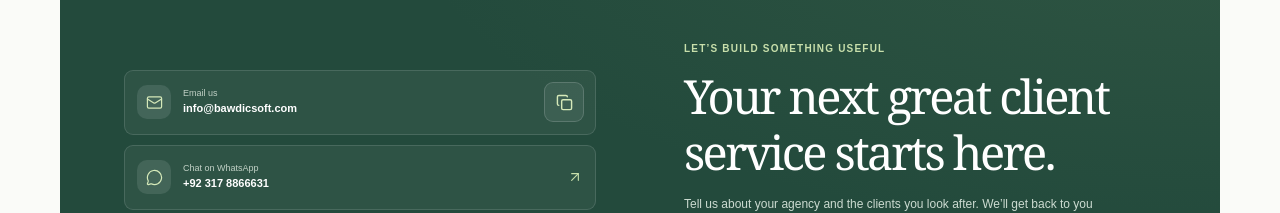
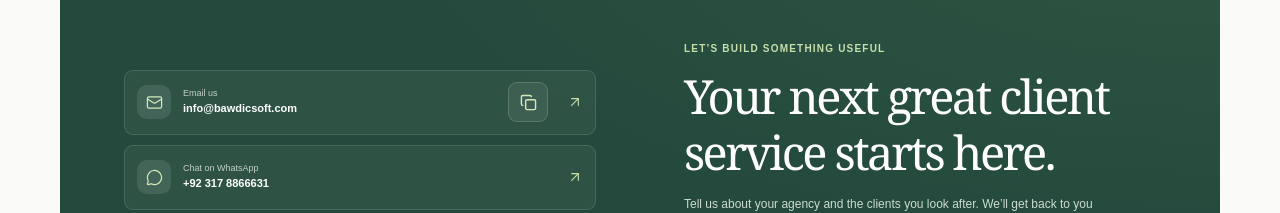
Before and after one commit to ahmedalimughal3/frontend-website, a Next.js app: page / in a window 1280 px wide. Shown: the part 2267-2480 px from the top of the page. Built offline with nearby package versions, Linux system fonts and the light colour scheme.

Commit message:
again icon update

```diff
--- a/app/globals.css
+++ b/app/globals.css
@@ -1039,7 +1039,7 @@ select:focus-visible {
 .contact-copy-button {
   position: absolute;
   top: 50%;
-  right: 12px;
+  right: 48px;
   display: grid;
   width: 40px;
   height: 40px;
@@ -1051,7 +1051,22 @@ select:focus-visible {
   background: rgb(255 255 255 / 7%);
   color: #d5e9b9;
   cursor: pointer;
-  transition: background 160ms ease, border-color 160ms ease;
+  opacity: 0;
+  pointer-events: none;
+  transition:
+    opacity 160ms ease,
+    background 160ms ease,
+    border-color 160ms ease;
+}
+
+.contact-method-group:hover .contact-copy-button,
+.contact-method-group:focus-within .contact-copy-button {
+  opacity: 1;
+  pointer-events: auto;
+}
+
+.contact-method-group .contact-arrow {
+  margin-right: 0;
 }
 
 .contact-copy-button:hover {
@@ -1060,11 +1075,18 @@ select:focus-visible {
 }
 
 .contact-method-group .contact-method {
-  padding-right: 60px;
+  padding-right: 12px;
 }
 
 .contact-copy-button:focus-visible {
   outline-color: #d7ed9f;
+}
+
+@media (hover: none) {
+  .contact-copy-button {
+    opacity: 1;
+    pointer-events: auto;
+  }
 }
 
 .site-footer {
--- a/components/contact-actions.tsx
+++ b/components/contact-actions.tsx
@@ -29,6 +29,9 @@ export default function ContactActions() {
           <span>
             <small>Email us</small>
             <strong>info@bawdicsoft.com</strong>
+          </span>
+          <span className="contact-arrow" aria-hidden="true">
+            <ArrowUpRight size={16} strokeWidth={1.7} />
           </span>
         </a>
         <button
```
